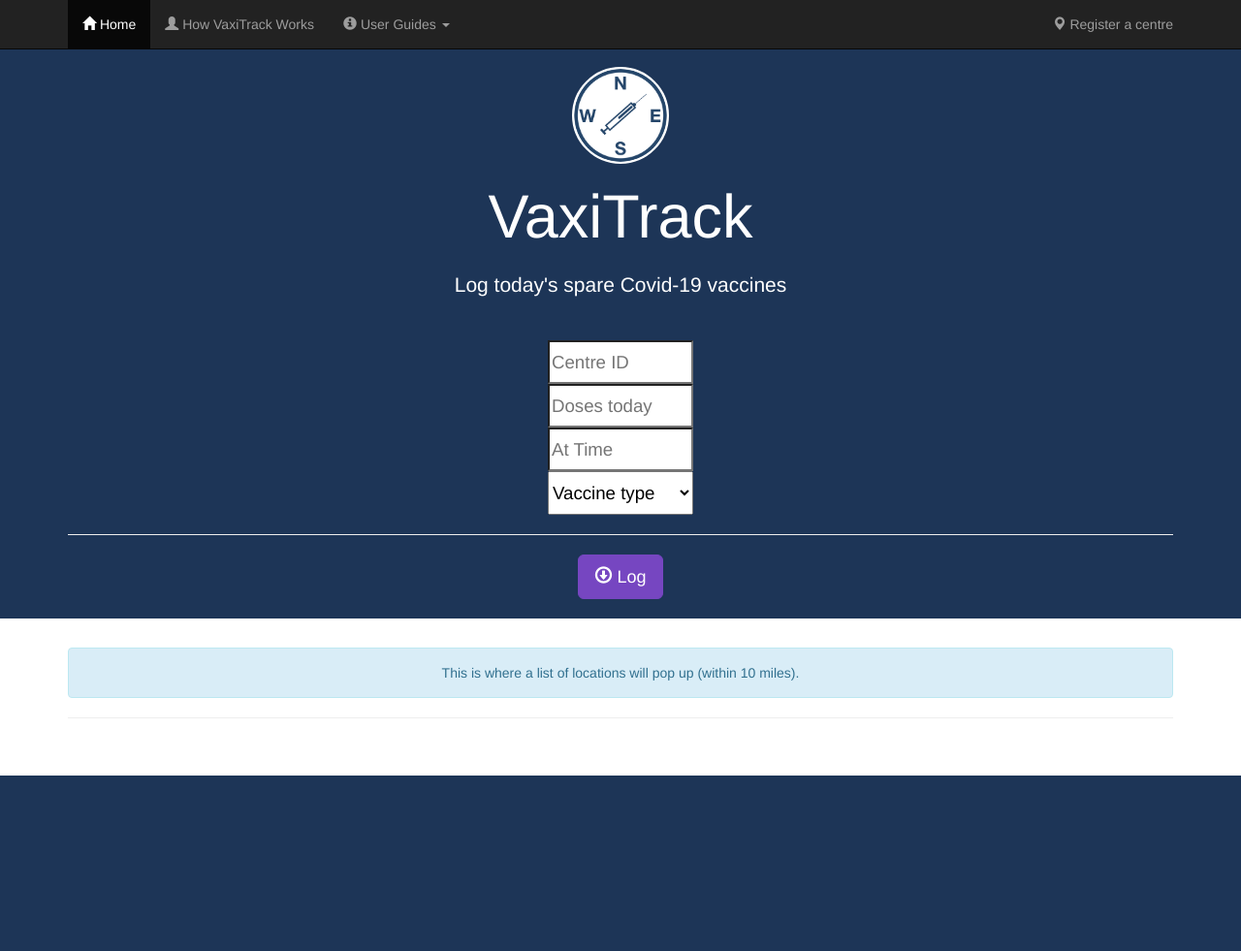
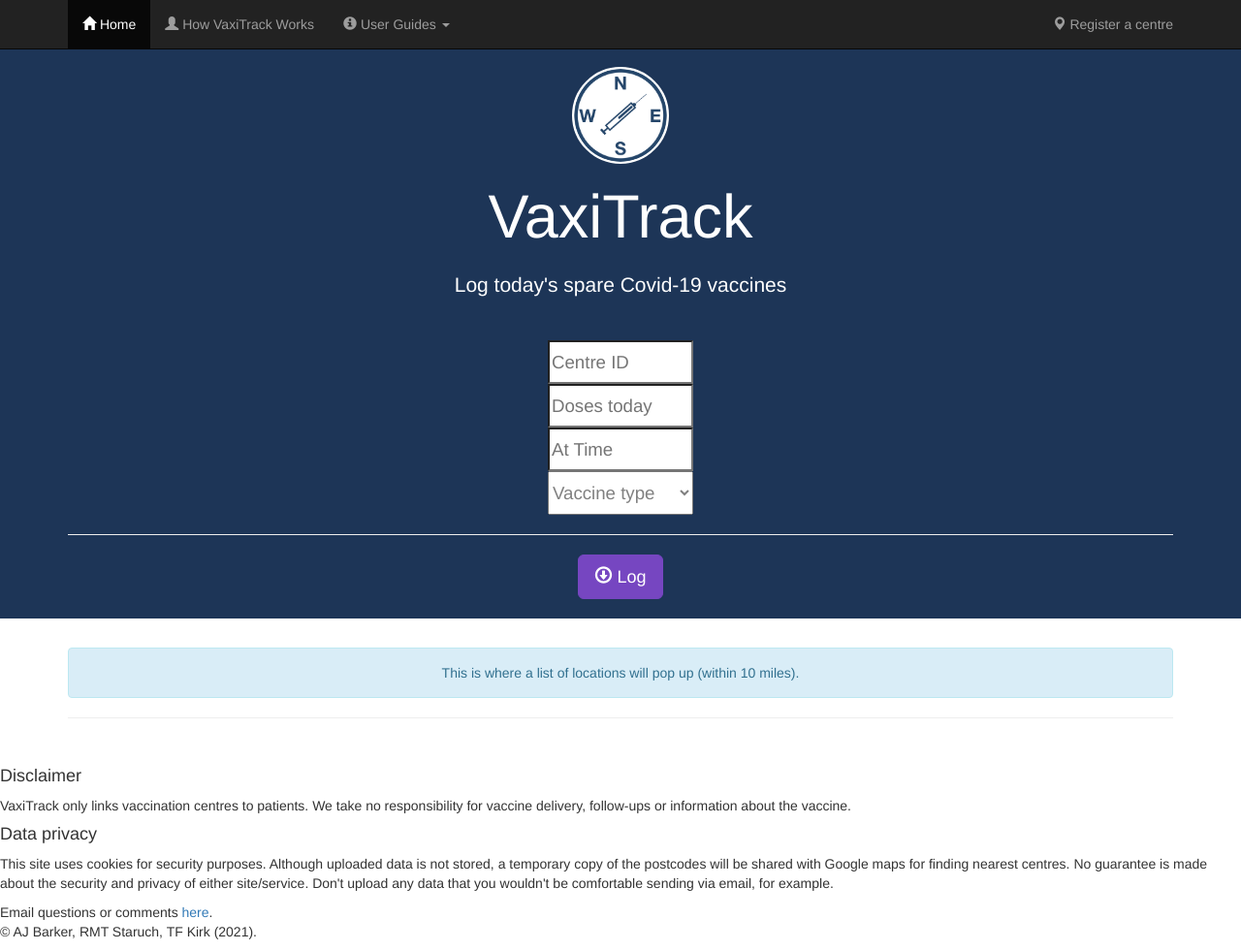
Before and after one commit to ajbarker93/vaxi_track, a Django app: page /vaxpage in a window 1280 px wide. Shown: the whole page at 97% size. Before the commit the page ends 800 px from the top, so only its background shows below. Run offline with Django 3.2, Linux system fonts and the light colour scheme; some libraries are stand-ins or nearby versions.

```diff
--- a/hello/templates/base.html
+++ b/hello/templates/base.html
@@ -71,7 +71,7 @@
       width: 150px;
       height: 30px;
       padding: 0px;
-      color: black;
+      color: grey;
     }
     select option { color: black; }
     select option:first-child{
--- /dev/null
+++ b/hello/templates/footer.html
@@ -0,0 +1,13 @@
+<br>
+<h4>Disclaimer</h4>
+<p class="footer">
+    VaxiTrack only links vaccination centres to patients. We take no responsibility for vaccine delivery, follow-ups or information about the vaccine.
+</p>
+<h4>Data privacy</h4>
+<p class="footer">
+    This site uses cookies for security purposes. Although uploaded data is not stored, a temporary copy of the postcodes will be shared with Google maps for finding nearest centres. No guarantee is made about the security and privacy of either site/service. Don't upload any data that you wouldn't be comfortable sending via email, for example.
+</p>
+<p class="footer">
+    Email questions or comments <a href="mailto:vaxitrack@gmail.com">here</a>.<br>
+    &copy AJ Barker, RMT Staruch, TF Kirk (2021).
+</p>
--- a/hello/templates/index.html
+++ b/hello/templates/index.html
@@ -24,9 +24,5 @@
   </div>
   <hr>
 </div>
-<div class="container">
-  <div class="alert alert-info text-center" role="alert">
-    <p>Disclaimer: VaxiTrack only links vaccination centres to patients. We take no responsibility for vaccine delivery, follow-ups or information about the vaccine. &copy AJ Barker, RMT Staruch, TF Kirk (2021)</p>.
-  </div>
-</div>
+
 {% endblock %}
--- a/hello/templates/regpage.html
+++ b/hello/templates/regpage.html
@@ -10,7 +10,7 @@
     </a>
     <h1>VaxiTrack</h1>
     <p>Register on VaxiTrack as a vaccination centre</p>
-    <form>
+    <form action="/build/" method="post" enctype="multipart/form-data">
       <input type="text" placeholder="Centre name" id="cname" name="cname" style="font-size: 14pt; height: 45px; width:150px; color=black;"><br>
       <input type="text" placeholder="Centre postcode" id="cpcode" name="cpcode" style="font-size: 14pt; height: 45px; width:150px; color=black;"><br>
       <input type="text" placeholder="NHS email" id="nhs_email" name="nhs_email" style="font-size: 14pt; height: 45px; width:150px; color=black;"><br>
--- a/hello/templates/vaxpage.html
+++ b/hello/templates/vaxpage.html
@@ -15,7 +15,7 @@
       <input type="text" placeholder="Doses today" id="doses" name="doses" style="font-size: 14pt; height: 45px; width:150px; color=black;"><br>
       <input type="text" placeholder="At Time" id="start_time" name="start_time" style="font-size: 14pt; height: 45px; width:150px; color=black;"><br>
       <select name="vax_type" required style="font-size: 14pt; height: 45px; width:150px; color=black">
-        <option style="color:grey background-color: white" value="" disabled selected hidden>Vaccine type</option>
+        <option value="" disabled selected hidden>Vaccine type</option>
         <option value="oxford-az">Oxford-AZ</option>
         <option value="pfizer">Pfizer</option>
       </select>
@@ -31,5 +31,5 @@
   <hr>
 </div>
 
-
+{% include 'footer.html' %}
 {% endblock %}
```
Also changed, not shown: 2 other files.
